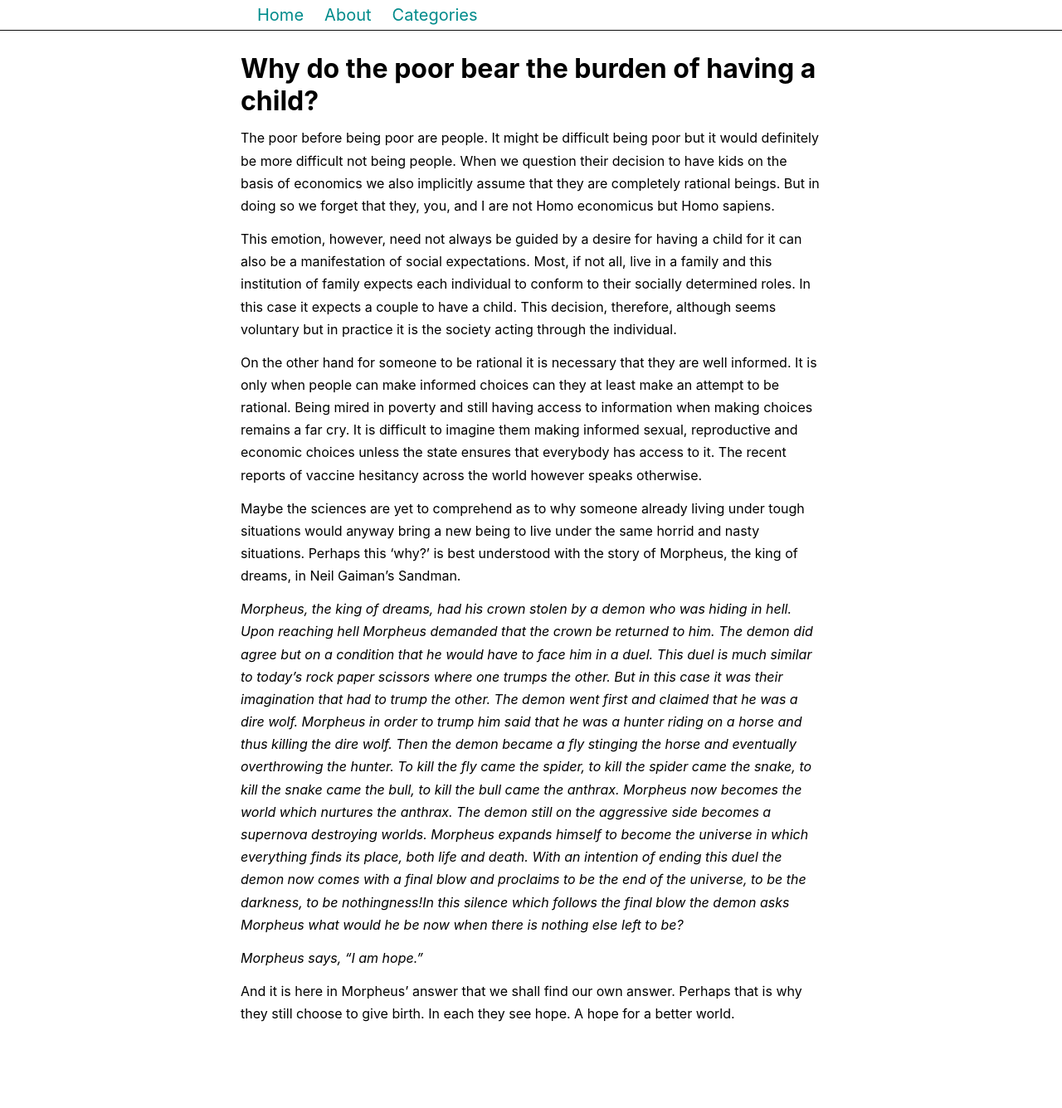
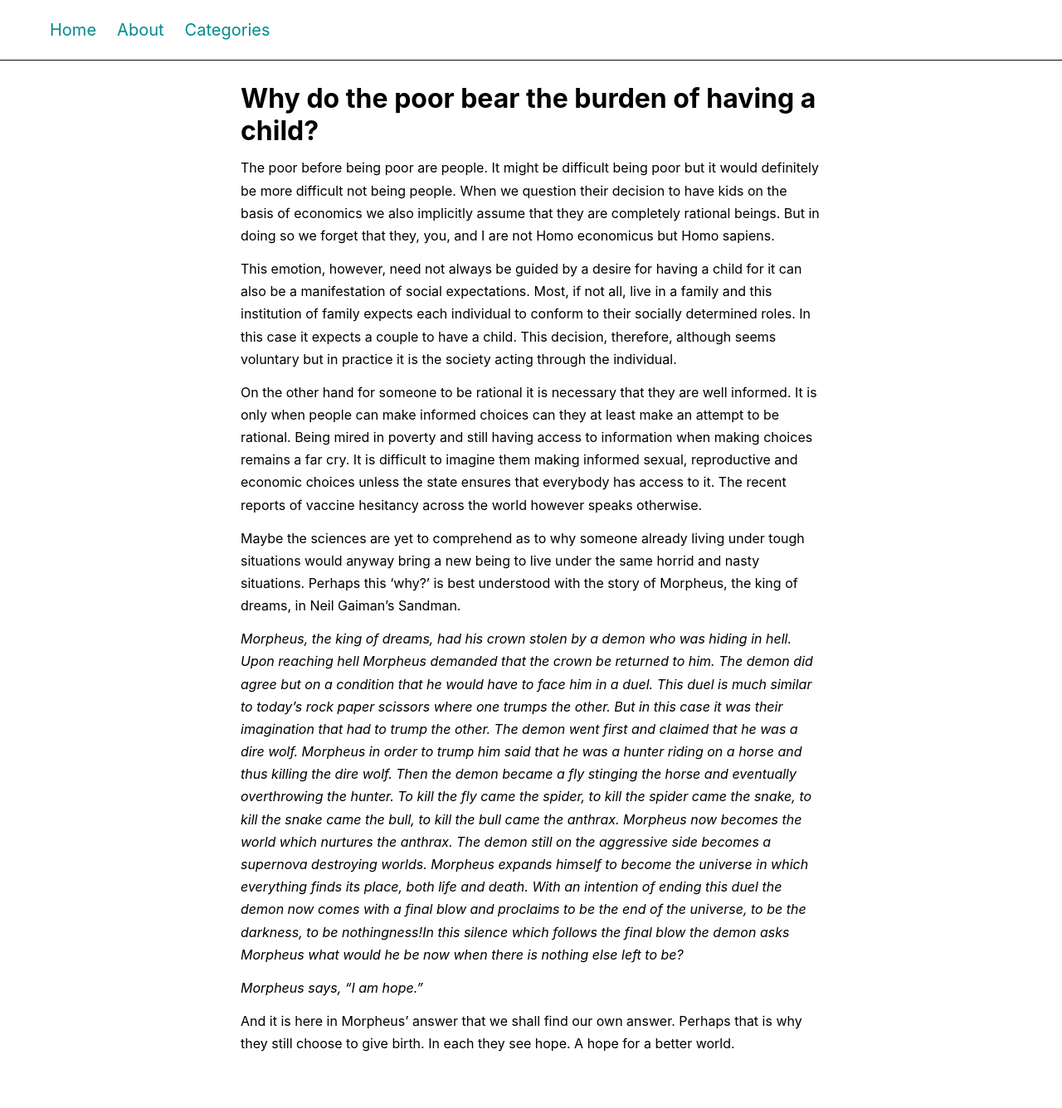
Before and after one commit to generalistsanctuary/generalistsanctuary.github.io, a Jekyll site: the page built from _posts/2021-08-10-Why-do-the-poor-bear-the-burden-of-having-a-child.md, in a window 1280 px wide. Shown: the whole page at 83% size. Built offline with Jekyll 4.4.1, drawn with Linux system fonts in a browser that asks for light colours; before the commit the page ends 1300 px from its top, so only the background shows below that.

Commit message:
Update posts-style.css

```diff
--- a/styles/posts-style.css
+++ b/styles/posts-style.css
@@ -37,8 +37,13 @@ nav{
     margin-bottom: 2%;
 }
 nav ul{
-
-
+    display: block;
+    list-style-type: disc;
+    margin-block-start: 1em;
+    margin-block-end: 1em;
+    margin-inline-start: 0px;
+    margin-inline-end: 0px;
+    padding-inline-start: 40px;
 }
 nav li{
     display: inline;
```
